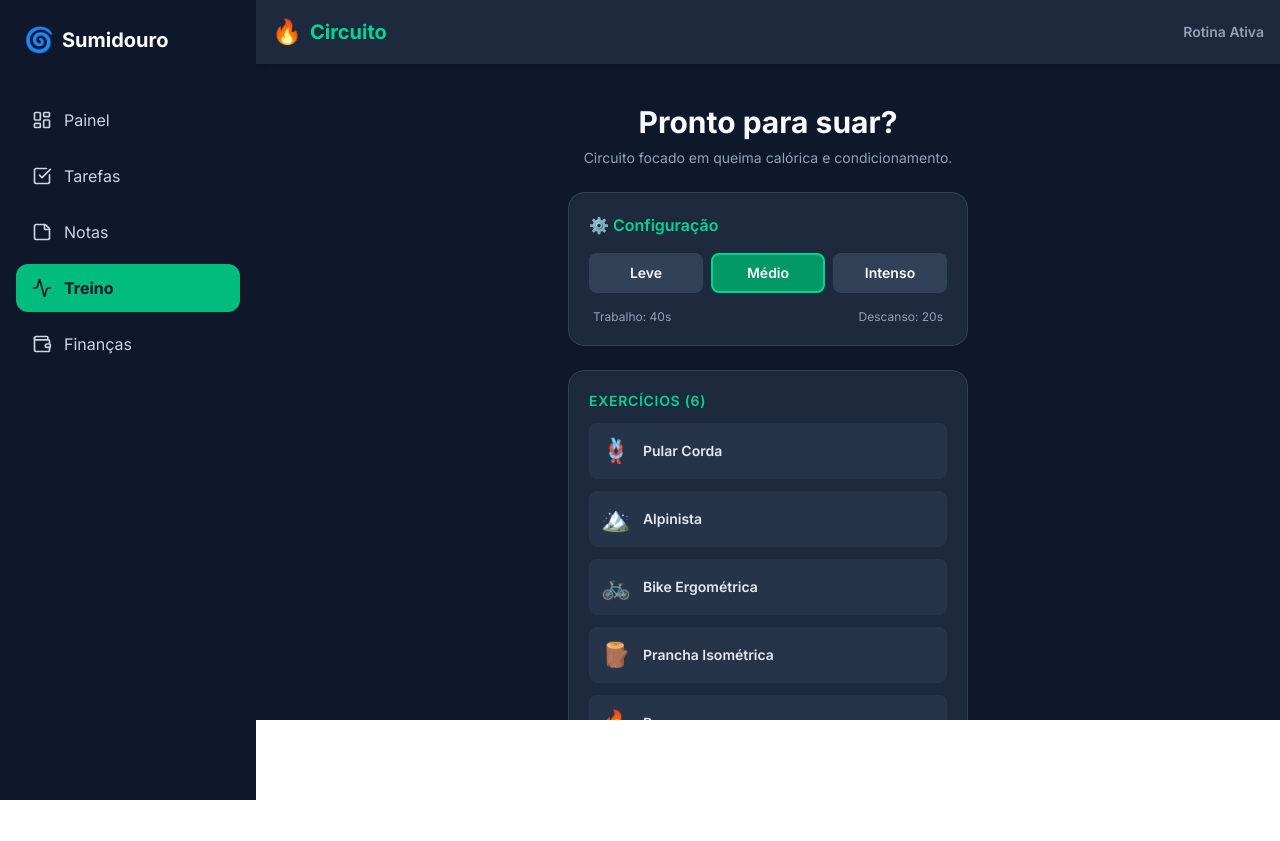
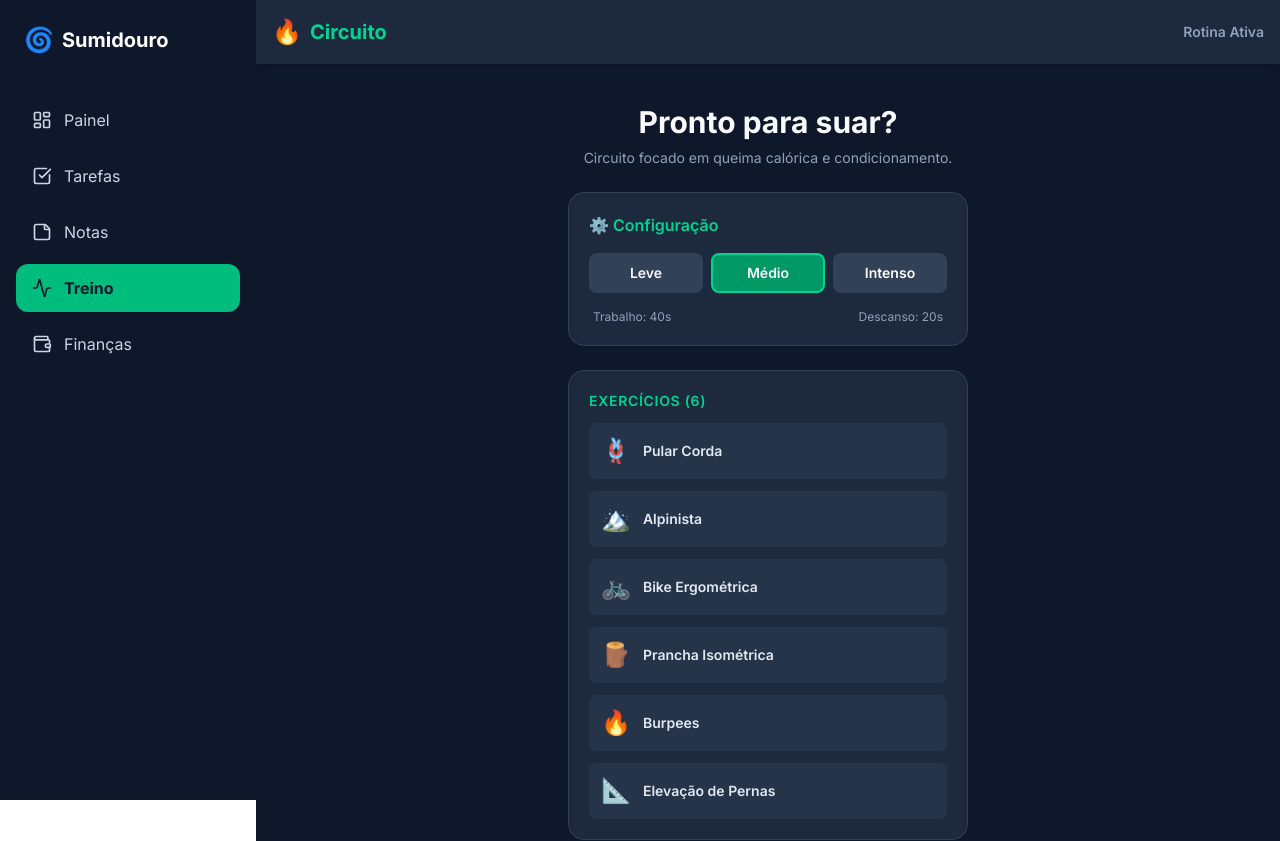
Before and after one commit to Robertxrs/Sumidouro, a Next.js app in the folder sumidouro/: page /treino in a window 1280 px wide. Shown: the top 841 px of the page. Before the commit the page ends 800 px from the top, so only its background shows below. Built offline with nearby package versions, Linux system fonts and the light colour scheme.

Commit message:
fix: corrige scroll e barra branca na pagina de treino

```diff
--- a/sumidouro/src/app/treino/page.tsx
+++ b/sumidouro/src/app/treino/page.tsx
@@ -151,7 +151,7 @@ export default function TreinoPage() {
   const progressPercent = (currentExIndex / exercises.length) * 100
 
   return (
-    <div className="h-[calc(100vh-5rem)] w-full flex flex-col bg-slate-900 text-slate-50 overflow-hidden font-sans">
+    <div className="min-h-[100dvh] w-full flex flex-col bg-slate-900 text-slate-50 font-sans">
       <header className="bg-slate-800 p-4 shadow-md flex justify-between items-center z-10">
         <div className="flex items-center gap-2">
           <span className="text-2xl">🔥</span>
@@ -160,7 +160,7 @@ export default function TreinoPage() {
         <div className="text-sm font-semibold text-slate-400">Rotina Ativa</div>
       </header>
 
-      <main className="flex-1 flex flex-col w-full max-w-md mx-auto relative overflow-hidden h-[calc(100vh-5rem)]">
+      <main className="flex-1 flex flex-col w-full max-w-md mx-auto relative min-h-[100dvh] pb-28 overflow-y-auto">
         {/* TELA INICIAL */}
         {phase === 'home' && (
           <div className="flex flex-col flex-1 p-6 space-y-6">
```
